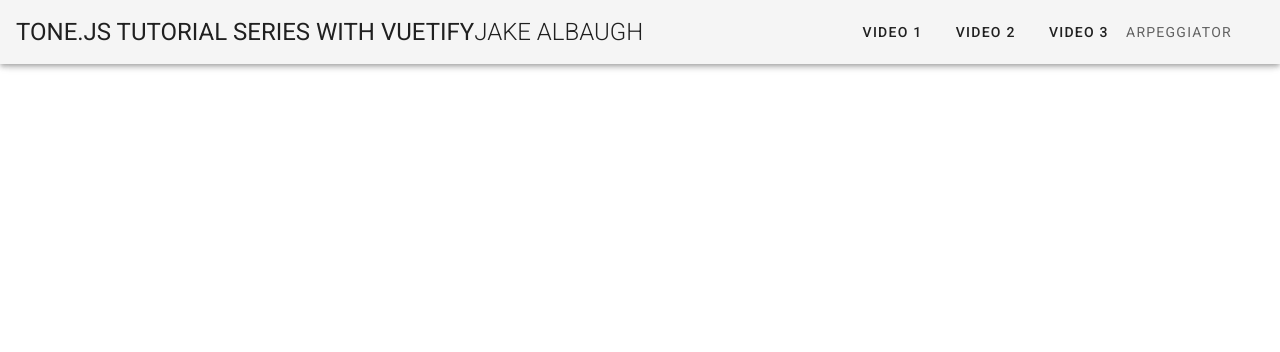
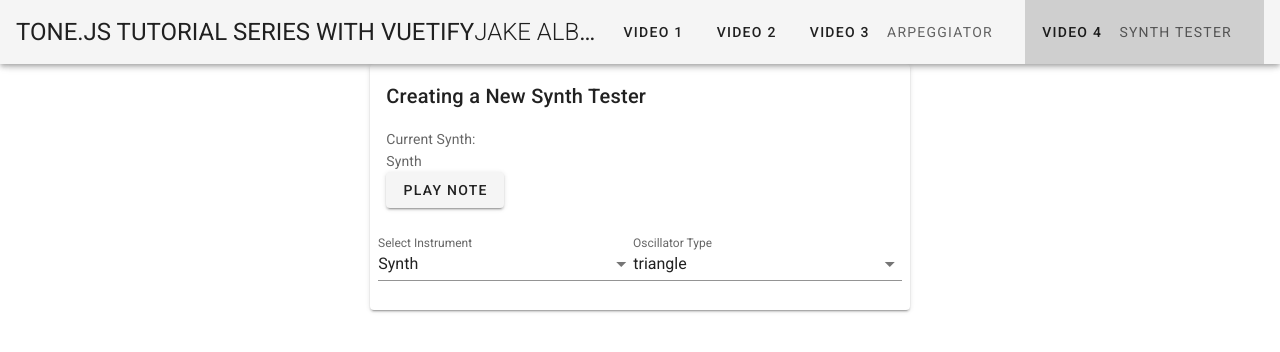
Before and after one commit to hcgaron/tone_js_tut_vue, a Vue app: page /video_4 in a window 1280 px wide. Shown: the top 352 px of the page. Built offline with nearby package versions, Linux system fonts and the light colour scheme.

Commit message:
working on video4. currently have pulse oscillator console error 'this.gain is undefined'

```diff
--- a/src/App.vue
+++ b/src/App.vue
@@ -30,7 +30,8 @@
       video_pages: [
         { name: "video_1", text: "Video 1" },
         { name: "video_2", text: "Video 2" },
-        { name: "video_3", text: "Video 3", subheader: "Arpeggiator" }
+        { name: "video_3", text: "Video 3", subheader: "Arpeggiator" },
+        { name: "video_4", text: "Video 4", subheader: "Synth Tester" }
       ]
     };
   }
--- a/src/components/ArpRadioLabel.vue
+++ b/src/components/ArpRadioLabel.vue
@@ -17,7 +17,7 @@
     text-align: center;
     cursor: pointer;
     padding: 1rem;
-    // border: 1px solid lightblue;
+
 
 }
 </style>
--- /dev/null
+++ b/src/js/instrument.js
@@ -0,0 +1,104 @@
+import Tone from "../../node_modules/tone"
+
+class Instrument {
+  constructor(synthType) {
+    this.synthType = synthType;
+    this.synth = new Tone.Synth(this.synthType);
+    this.gain = new Tone.Gain();
+    this.synth.connect(this.gain);
+    this.gain.toMaster();
+  }
+
+  get defaultSettings() {
+    return {
+      Synth: {
+        oscillator: {
+          type: 'triangle'
+        },
+        envelope: {
+          attack: 0.005,
+          decay: 0.1,
+          sustain: 0.3,
+          release: 1
+        }
+      },
+      FMSynth: {
+        harmonicity: 3,
+        modulationIndex: 10,
+        detune: 0,
+        oscillator: {
+          type: 'sine'
+        }
+        ,
+        envelope: {
+          attack: 0.01,
+          decay: 0.01,
+          sustain: 1,
+          release: 0.5
+        }
+        ,
+        modulation: {
+          type: 'square'
+        }
+        ,
+        modulationEnvelope: {
+          attack: 0.5,
+          decay: 0,
+          sustain: 1,
+          release: 0.5
+        }
+      },
+      AMSynth: {
+        harmonicity: 3,
+        detune: 0,
+        oscillator: {
+          type: 'sine'
+        }
+        ,
+        envelope: {
+          attack: 0.01,
+          decay: 0.01,
+          sustain: 1,
+          release: 0.5
+        }
+        ,
+        modulation: {
+          type: 'square'
+        }
+        ,
+        modulationEnvelope: {
+          attack: 0.5,
+          decay: 0,
+          sustain: 1,
+          release: 0.5
+        }
+      }
+    }
+  }
+
+  updateSynthType(synthType) {
+    // If we have already defined the synth
+    // let gain = this.gain;
+    if (this.synth) {
+      this.synth.disconnect(this.gain);
+      this.synth = null;
+    }
+    // The new synth
+    let settings = this.defaultSettings[synthType] || {};
+    this.synth = new Tone[synthType](settings);
+    this.synth.connect(this.gain);
+    this.synth.triggerAttackRelease('C2', '16n');
+  }
+
+  updateOscillatorType(oscType) {
+      this.synth.oscillator.type = oscType;
+  }
+
+  playNote() {
+    this.synth.triggerAttackRelease('C2', '16n')
+  }
+}
+
+export {
+  Instrument
+}
--- a/src/router.js
+++ b/src/router.js
@@ -48,6 +48,14 @@
       // this generates a separate chunk (about.[hash].js) for this route
       // which is lazy-loaded when the route is visited.
       component: () => import(/* webpackChunkName: "about" */ './views/Video3.vue')
+    },
+    {
+      path: '/video_4',
+      name: 'video_4',
+      // route level code-splitting
+      // this generates a separate chunk (about.[hash].js) for this route
+      // which is lazy-loaded when the route is visited.
+      component: () => import(/* webpackChunkName: "about" */ './views/Video4.vue')
     }
   ]
 })
--- a/src/views/Video3.vue
+++ b/src/views/Video3.vue
@@ -5,9 +5,9 @@
       @changeChord="handleChord($event)"
       :checkedValue="currentChord"
     ></arp-radio-row>
-    <v-row justify="center" style='background-color:black'>
+    <v-row justify="center">
       <v-col cols="4">
-        <v-row justify="center"  style='background-color:red'>
+        <v-row justify="center">
           <v-btn large v-on:click="startSynth()">Start Synth</v-btn>
           <v-btn large v-on:click="stopSynth()">Stop Synth</v-btn>
         </v-row>
@@ -24,10 +24,8 @@
     return {
       numButtons: 5,
       currentChord: 1,
-      chords: ["A1 C2 E2", "F2 A2 C3", "G2 B2 D3", "D2 F2 A2", "E1 G#1 B1"].map(
-        string => {
-          return string.split(" ");
-        }
+      chords: ["A0 C1 E1", "F0 A0 C1", "G0 B0 D1", "D0 F0 A0", "E0 G0 B0"].map(
+        this.formatChords
       ),
       chordIdx: 0,
       step: 0,
@@ -43,7 +41,7 @@
         Q: 2,
         gain: 0
       }).toMaster(),
-      filterEnv: new Tone.FrequencyEnvelope(0.002, 0.2, 0.01, 0.5)
+      filterEnv: new Tone.FrequencyEnvelope(0.002, 0.2, 0.01, 0.05)
     };
   },
   components: {
@@ -63,11 +61,25 @@
       this.chordIdx = this.currentChord - 1;
       // console.log("parent: " + this.currentChord);
     },
+    formatChords(chordString) {
+      let chord = chordString.split(" ");
+      let arr = [];
+      for (let i = 0; i < 2; i++) {
+        for (let j = 0; j < chord.length; j++) {
+          let noteOct = chord[j].split("");
+          let note = noteOct[0];
+          let oct = noteOct[1] === "0" ? i + 1 : i + 2;
+          note += oct;
+          arr.push(note);
+        }
+      }
+      return arr;
+    },
     onRepeat(time) {
       let chord = this.chords[this.chordIdx];
-      let note = chord[this.step % 3];
-      this.synth.triggerAttackRelease(note, "8n", time);
-      this.filterEnv.triggerAttackRelease();
+      let note = chord[this.step % chord.length];
+      this.synth.triggerAttackRelease(note, "16n", time);
+      this.filterEnv.triggerAttackRelease(0.2, time);
       this.step++;
     },
     startSynth() {
@@ -78,15 +90,17 @@
     }
   },
   mounted() {
-    let gain = new Tone.Gain(0.01);
-    this.synth.connect(this.filter);
+    const gain = new Tone.Gain(0.4);
+    this.synth.connect(gain)
+    gain.connect(this.filter);
     this.filterEnv.connect(this.filter.frequency);
-    this.filter.connect(gain);
-    gain.toMaster();
-    Tone.Transport.scheduleRepeat(this.onRepeat, "8n");
+    this.filter.toMaster();
+    Tone.Transport.scheduleRepeat(this.onRepeat, "16n");
+    Tone.Transport.bpm.value = 90;
     // Tone.Transport.start();
   },
   updated() {
+    // Tone.Transport.scheduleRepeat(this.onRepeat, "8n");
     // console.log("parent: " + this.currentChord);
   }
 };
--- /dev/null
+++ b/src/views/Video4.vue
@@ -0,0 +1,69 @@
+<template>
+  <v-container>
+    <v-row>
+      <v-col>
+        <v-row justify="center">
+          <v-card>
+            <v-card-title>Creating a New Synth Tester</v-card-title>
+            <v-card-text>
+              Current Synth:
+              <v-spacer>{{selectedSynth}}</v-spacer>
+              <v-btn @click="playNote">Play Note</v-btn>
+
+            </v-card-text>
+            <v-card-actions>
+              <v-select
+                :items="synths"
+                v-model="selectedSynth"
+                label="Select Instrument"
+                @change="updateSynthType($event)"
+              ></v-select>
+              <v-select
+              :items="oscillatorTypes"
+              label="Oscillator Type"
+              v-model="selectedOscillator"
+              @change="updateOscillatorType($event)"></v-select>
+            </v-card-actions>
+          </v-card>
+        </v-row>
+      </v-col>
+    </v-row>
+  </v-container>
+</template>
+
+<script>
+import Tone from "../../node_modules/tone";
+import { Instrument } from "../js/instrument";
+
+export default {
+  data() {
+    return {
+      synths: ["Synth", "AMSynth", "FMSynth"],
+      oscillatorTypes: ['triangle', 'sawtooth', 'sine', 'square', 'pulse'],
+      selectedSynth: 'Synth',
+      selectedOscillator: 'triangle',
+      synth: new Instrument(this.selectedSynth)
+    };
+  },
+  methods: {
+    updateSynthType(e) {
+      this.selectedSynth = e;
+      console.log(this.selectedSynth);
+      this.synth.updateSynthType(this.selectedSynth);
+    },
+    updateOscillatorType(e) {
+      this.selectedOscillator = e;
+      this.synth.updateOscillatorType(this.selectedOscillator);
+    },
+    playNote() {
+      this.synth.playNote();
+    }
+  },
+  mounted() {
+    // console.log(this.synth);
+  }
+};
+</script>
+
+<style lang="scss" scoped>
+</style>
```
